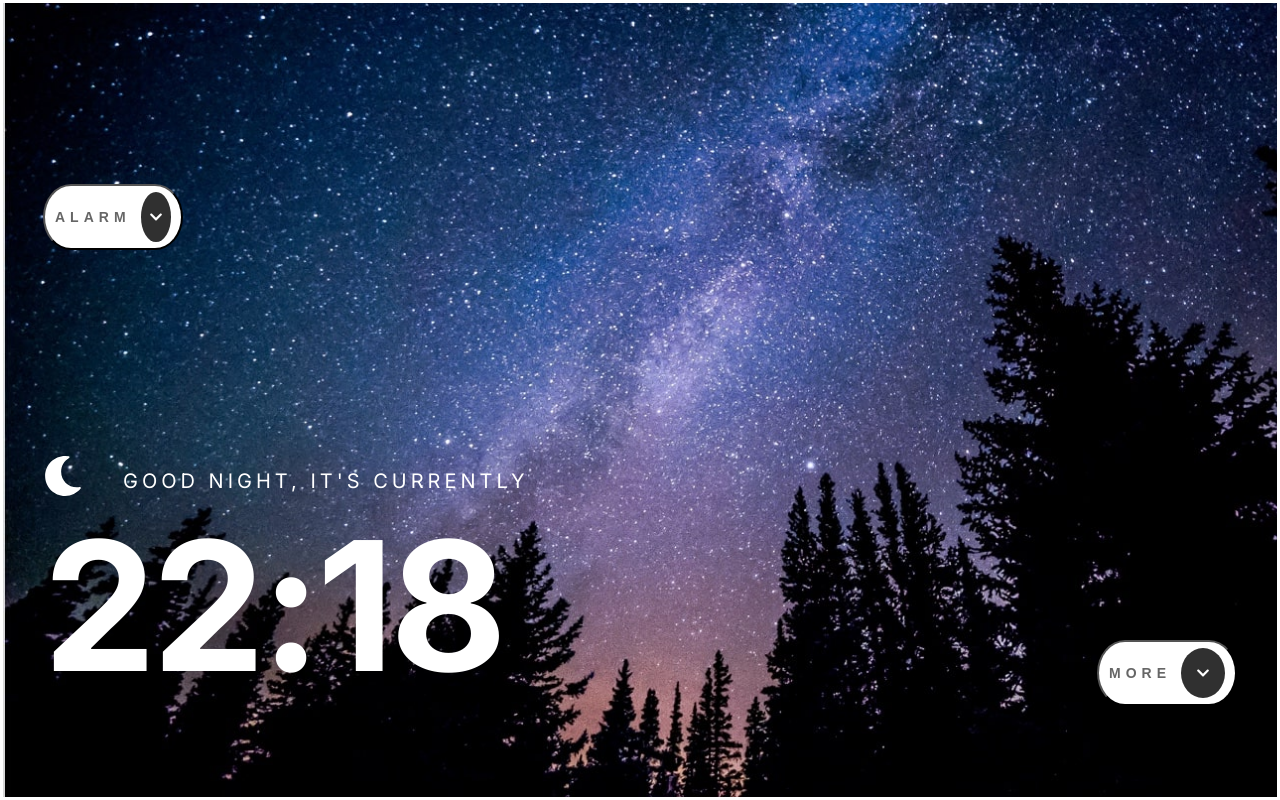
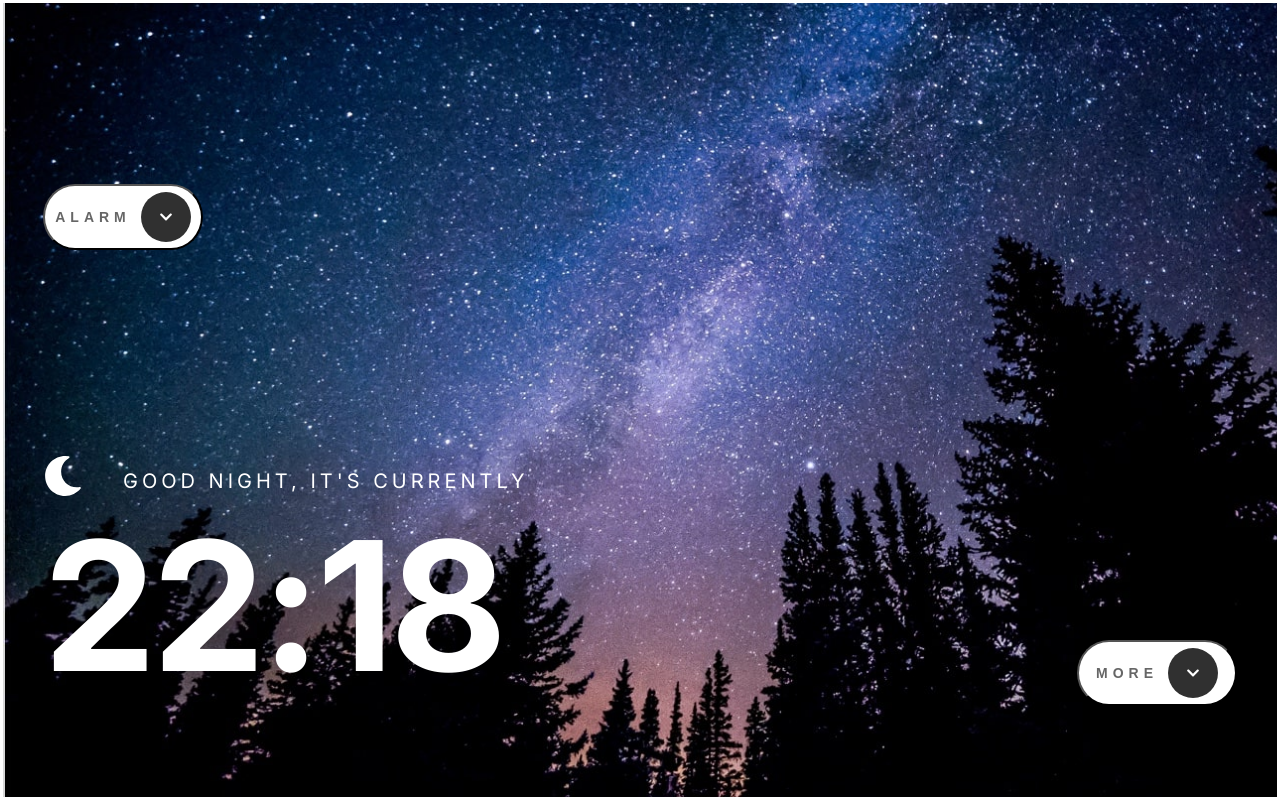
Before and after one commit to devBenWolf/clock-app-2, a React (Create React App) app: page / in a window 1280 px wide. Built offline with nearby package versions, Linux system fonts and the light colour scheme; no server answers.

Commit message:
Update clockStyles.js
increased width of button to handle Chrome browser display

```diff
--- a/src/components/Clock/styles/clockStyles.js
+++ b/src/components/Clock/styles/clockStyles.js
@@ -108,7 +108,7 @@ export const Button = styled.button`
     align-items: center;
     padding:0.6rem 1rem 0.6rem 1rem;
     background-color: white;
-    width: 14rem;
+    width: 16rem;
 `
 export const ButtonSpan = styled.span`
     display: grid;
```
